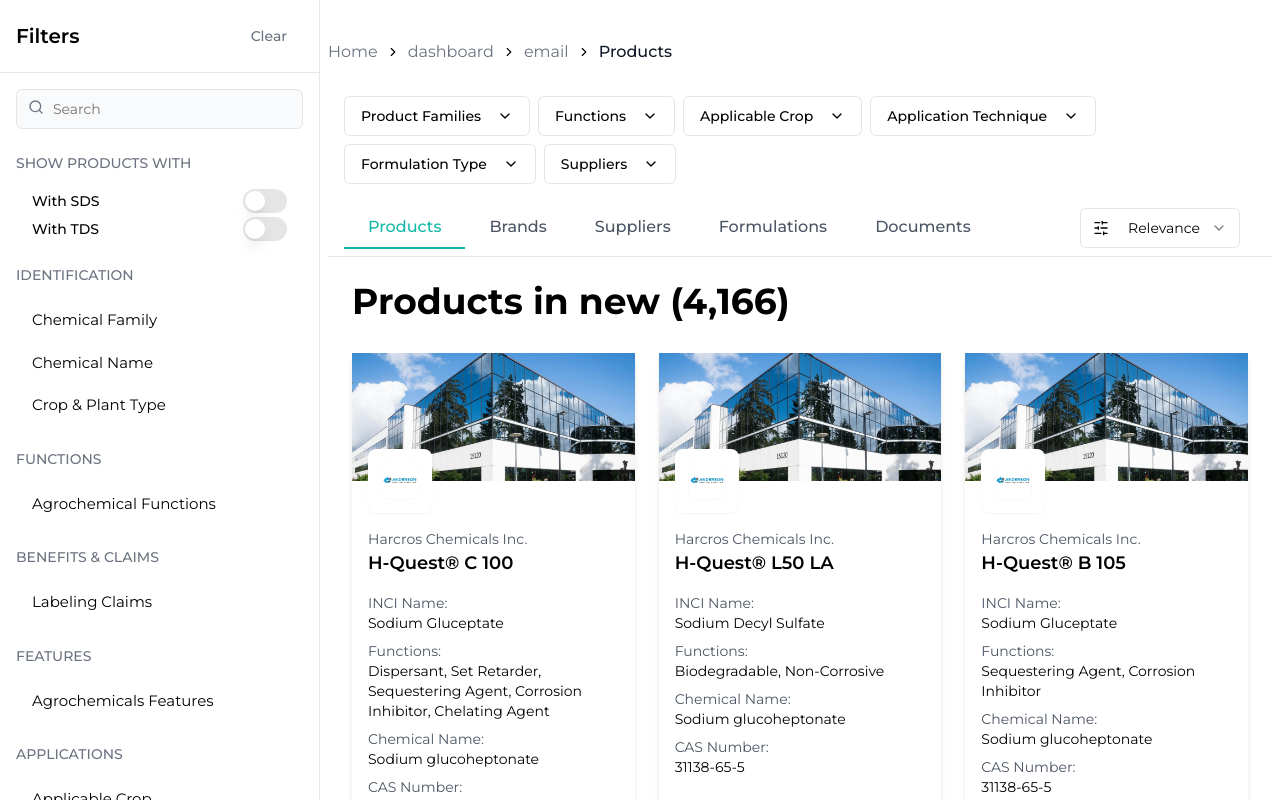
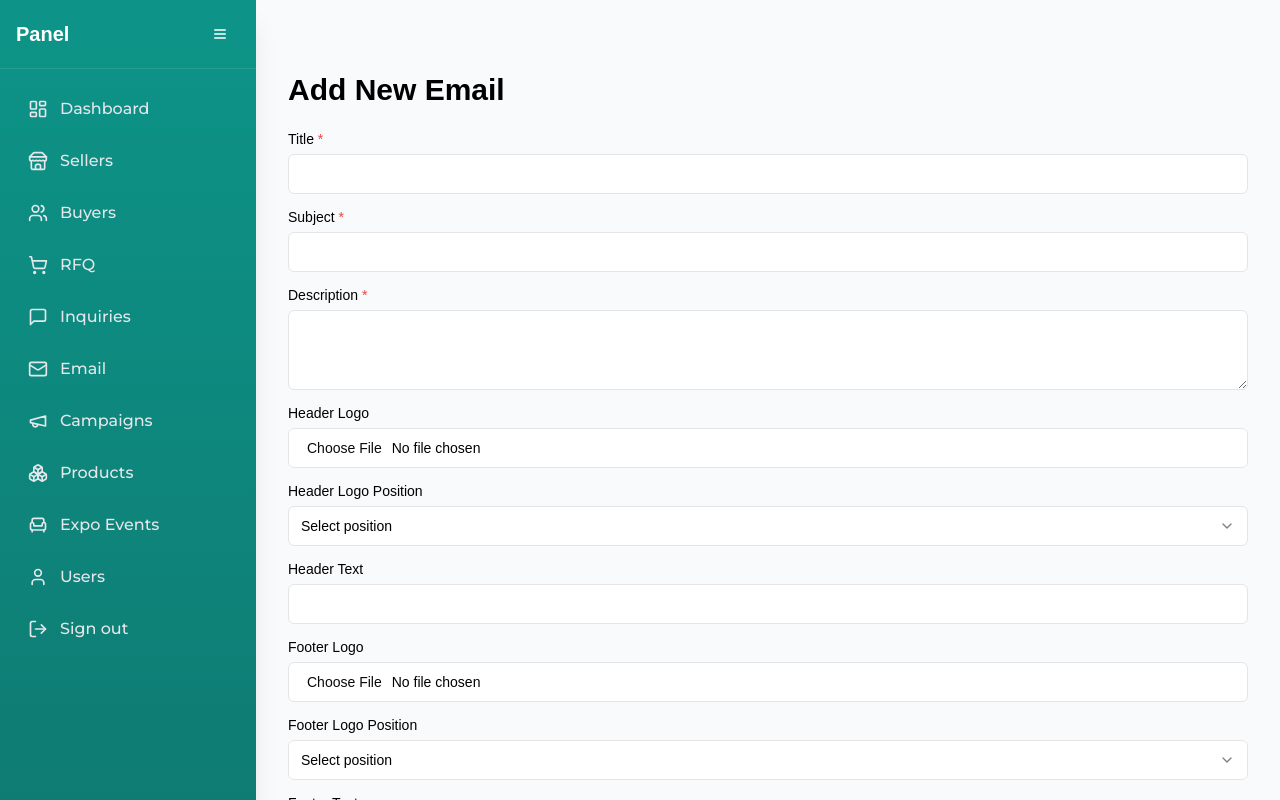
Before and after one commit to Tayyabbutt1133/trade, a Next.js app: page /dashboard/email/new in a window 1280 px wide. Shown: the top 800 px of the page. Built offline with nearby package versions, Linux system fonts and the light colour scheme.

Commit message:
feat: add EmailForm and EmailFormPage components for email template management

```diff
--- /dev/null
+++ b/app/(dashboard)/dashboard/email/[emailId]/page.jsx
@@ -0,0 +1,20 @@
+import { EmailForm } from "../components/EmailForm";
+
+
+const EmailFormPage = async ({ params }) => {
+  const emailId = (await params).emailId;
+  const isNewEmail = emailId === "new";
+
+  return (
+    <div className="container mx-auto py-10">
+      <h1 className="text-3xl font-bold mb-6 capitalize">
+        {isNewEmail ? "Add New Email" : "Edit Email"}
+      </h1>
+      <div>
+        <EmailForm />
+      </div>
+    </div>
+  );
+};
+
+export default EmailFormPage;
--- /dev/null
+++ b/app/(dashboard)/dashboard/email/components/EmailForm.jsx
@@ -0,0 +1,111 @@
+"use client"
+import { useState } from "react"
+import { Button } from "@/components/ui/button"
+import { Input } from "@/components/ui/input"
+import { Label } from "@/components/ui/label"
+import { Textarea } from "@/components/ui/textarea"
+import { Select, SelectContent, SelectItem, SelectTrigger, SelectValue } from "@/components/ui/select"
+
+const positionOptions = [
+  { value: "left", label: "Left" },
+  { value: "center", label: "Center" },
+  { value: "right", label: "Right" },
+]
+
+const formFields = [
+  { id: "title", label: "Title", type: "text", required: true },
+  { id: "subject", label: "Subject", type: "text", required: true },
+  { id: "description", label: "Description", type: "textarea", required: true },
+  { id: "header-logo", label: "Header Logo", type: "file", required: false },
+  {
+    id: "header-logo-position",
+    label: "Header Logo Position",
+    type: "select",
+    required: false,
+    options: positionOptions,
+  },
+  { id: "header-text", label: "Header Text", type: "text", required: false },
+  { id: "footer-logo", label: "Footer Logo", type: "file", required: false },
+  {
+    id: "footer-logo-position",
+    label: "Footer Logo Position",
+    type: "select",
+    required: false,
+    options: positionOptions,
+  },
+  { id: "footer-text", label: "Footer Text", type: "text", required: false },
+]
+
+export function EmailForm() {
+  const [formData, setFormData] = useState({})
+
+  const handleInputChange = (e) => {
+    const { id, value } = e.target
+    setFormData((prev) => ({ ...prev, [id]: value }))
+  }
+
+  const handleFileChange = (e) => {
+    const { id, files } = e.target
+    if (files && files[0]) {
+      setFormData((prev) => ({ ...prev, [id]: files[0] }))
+    }
+  }
+
+  const handleSelectChange = (id, value) => {
+    setFormData((prev) => ({ ...prev, [id]: value }))
+  }
+
+  const handleSubmit = (e) => {
+    e.preventDefault()
+    console.log("Email form data:", formData)
+    // Handle form submission logic here
+  }
+
+  return (
+    <form onSubmit={handleSubmit} className="grid gap-6">
+      <div className="grid gap-4">
+        {formFields.map((field) => (
+          <div key={field.id} className="grid gap-2">
+            <Label htmlFor={field.id}>
+              {field.label} {field.required && <span className="text-red-500">*</span>}
+            </Label>
+            {field.type === "textarea" ? (
+              <Textarea
+                id={field.id}
+                required={field.required}
+                onChange={handleInputChange}
+                value={formData[field.id] || ""}
+              />
+            ) : field.type === "file" ? (
+              <Input id={field.id} type="file" required={field.required} onChange={handleFileChange} />
+            ) : field.type === "select" ? (
+              <Select onValueChange={(value) => handleSelectChange(field.id, value)} value={formData[field.id] || ""}>
+                <SelectTrigger>
+                  <SelectValue placeholder="Select position" />
+                </SelectTrigger>
+                <SelectContent>
+                  {field.options?.map((option) => (
+                    <SelectItem key={option.value} value={option.value}>
+                      {option.label}
+                    </SelectItem>
+                  ))}
+                </SelectContent>
+              </Select>
+            ) : (
+              <Input
+                id={field.id}
+                type={field.type}
+                required={field.required}
+                onChange={handleInputChange}
+                value={formData[field.id] || ""}
+              />
+            )}
+          </div>
+        ))}
+      </div>
+      <Button className="w-fit" type="submit">
+        Save Email Template
+      </Button>
+    </form>
+  )
+}
--- a/app/(dashboard)/dashboard/email/page.jsx
+++ b/app/(dashboard)/dashboard/email/page.jsx
@@ -2,12 +2,11 @@
 
 import { DataTable } from "@/components/data-table";
 import { Button } from "@/components/ui/button";
-import { Dialog, DialogContent, DialogHeader, DialogTitle, DialogTrigger } from "@/components/ui/dialog";
-import { Input } from "@/components/ui/input";
-import { Label } from "@/components/ui/label";
-import { Textarea } from "@/components/ui/textarea";
-import { Select, SelectContent, SelectItem, SelectTrigger, SelectValue } from "@/components/ui/select";
 import { PlusCircle } from "lucide-react";
+
+import Link from "next/link";
+
+
 
 const columns = [
   { accessorKey: "subject", header: "Subject" },
@@ -37,45 +36,15 @@
   return (
     <div className="space-y-6">
       <div className="flex justify-between items-center">
-        <h1 className="sm:text-3xl text-2xl font-bold ml-14 lg:ml-0">Email Templates</h1>
-        <Dialog>
-          <DialogTrigger asChild>
-            <Button>
-              <PlusCircle className="mr-2 h-4 w-4" />
-              Create Email Template
-            </Button>
-          </DialogTrigger>
-          <DialogContent className="sm:max-w-[425px]">
-            <DialogHeader>
-              <DialogTitle>Create New Email Template</DialogTitle>
-            </DialogHeader>
-            <form className="grid gap-4 py-4">
-              <div className="grid gap-2">
-                <Label htmlFor="recipient-type">Recipient Type</Label>
-                <Select>
-                  <SelectTrigger id="recipient-type">
-                    <SelectValue placeholder="Select recipient type" />
-                  </SelectTrigger>
-                  <SelectContent>
-                    <SelectItem value="seller">Seller</SelectItem>
-                    <SelectItem value="buyers">Buyers</SelectItem>
-                    <SelectItem value="potential-customers">Potential Customers</SelectItem>
-                    <SelectItem value="all">All</SelectItem>
-                  </SelectContent>
-                </Select>
-              </div>
-              <div className="grid gap-2">
-                <Label htmlFor="subject">Subject</Label>
-                <Input id="subject" required />
-              </div>
-              <div className="grid gap-2">
-                <Label htmlFor="description">Description</Label>
-                <Textarea id="description" required className="min-h-[200px]" />
-              </div>
-              <Button type="submit">Save Template</Button>
-            </form>
-          </DialogContent>
-        </Dialog>
+        <h1 className="sm:text-3xl text-2xl font-bold ml-14 lg:ml-0">
+          Email Templates
+        </h1>
+        <Link href={`/dashboard/email/new`}>
+          <Button>
+            <PlusCircle className="mr-2 h-4 w-4" />
+            Create Email Template
+          </Button>
+        </Link>
       </div>
       <DataTable columns={columns} data={data} />
     </div>
```
